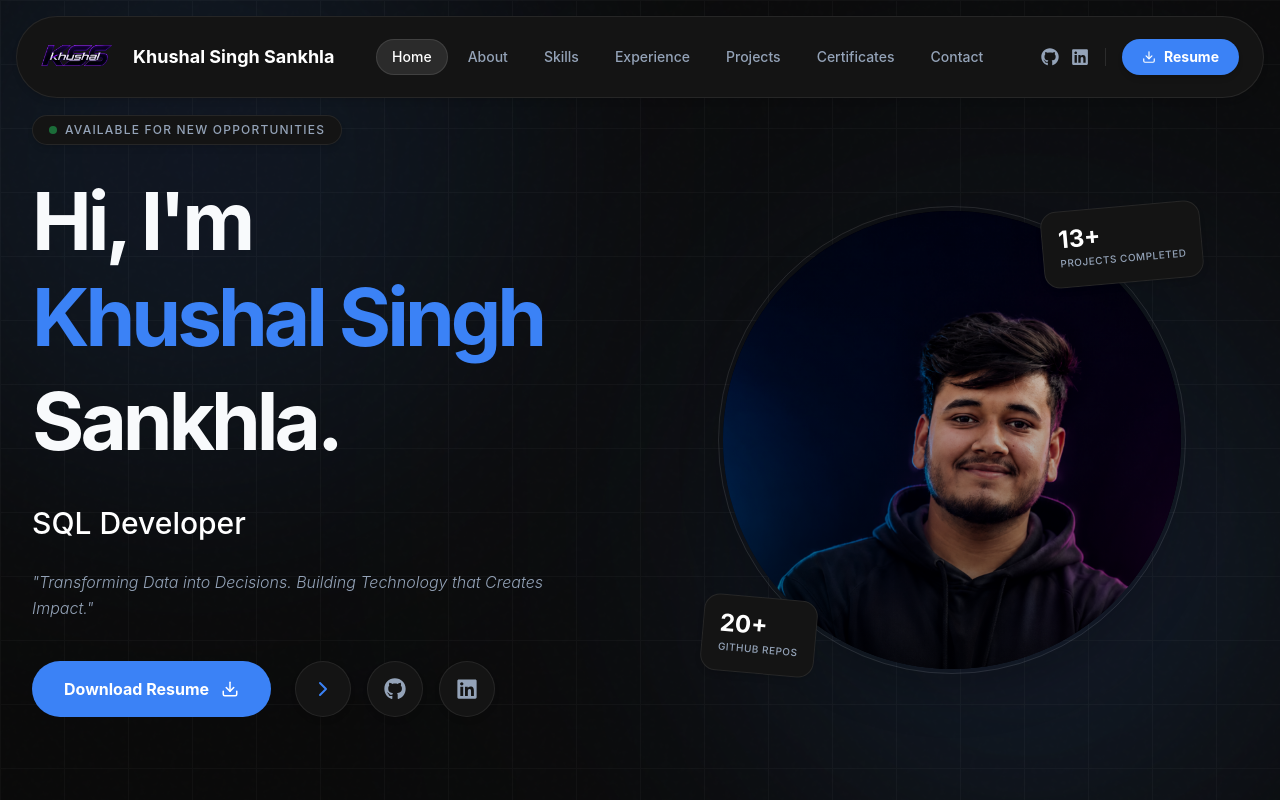
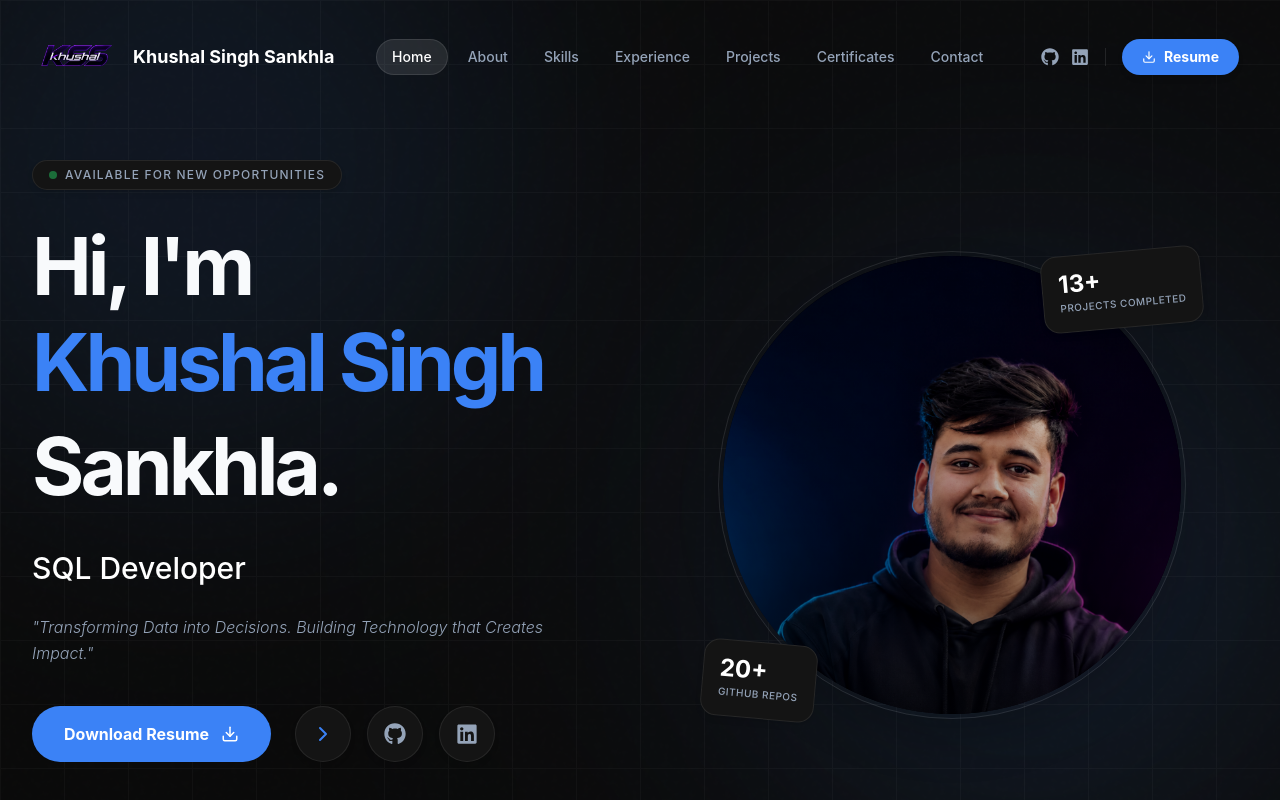
Before and after one commit to khushalsinghsankhla2808/khushal-portfolio, a React (Vite) app in the folder frontend/react-portfolio/: page / in a window 1280 px wide. Shown: the top 800 px of the page. Built offline with nearby package versions, Linux system fonts and the light colour scheme.

Commit message:
fix: hero badge overlap and navbar transparency

```diff
--- a/frontend/react-portfolio/src/components/layout/Navbar.tsx
+++ b/frontend/react-portfolio/src/components/layout/Navbar.tsx
@@ -54,8 +54,8 @@ export default function Navbar() {
     >
       <div
         className={clsx(
-          "transition-all duration-500 ease-in-out border border-white/10 glass-card rounded-full flex items-center justify-between",
-          scrolled ? "w-full max-w-5xl px-4 py-2 bg-background shadow-xl" : "w-full max-w-7xl px-6 py-4 bg-transparent border-transparent shadow-none"
+          "transition-all duration-500 ease-in-out rounded-full flex items-center justify-between",
+          scrolled ? "w-full max-w-5xl px-4 py-2 bg-background/40 border border-white/10 shadow-none" : "w-full max-w-7xl px-6 py-4 bg-transparent border border-transparent shadow-none"
         )}
       >
 
--- a/frontend/react-portfolio/src/components/sections/Hero.tsx
+++ b/frontend/react-portfolio/src/components/sections/Hero.tsx
@@ -47,7 +47,7 @@ export default function Hero() {
   }, []);
 
   return (
-    <section id="home" className="relative min-h-screen flex items-center justify-center pt-20 overflow-hidden px-4 md:px-8" ref={containerRef}>
+    <section id="home" className="relative min-h-screen flex items-center justify-center pt-32 md:pt-40 overflow-hidden px-4 md:px-8" ref={containerRef}>
 
       <div className="max-w-7xl mx-auto w-full z-10 grid lg:grid-cols-2 gap-12 lg:gap-8 items-center">
 
```
